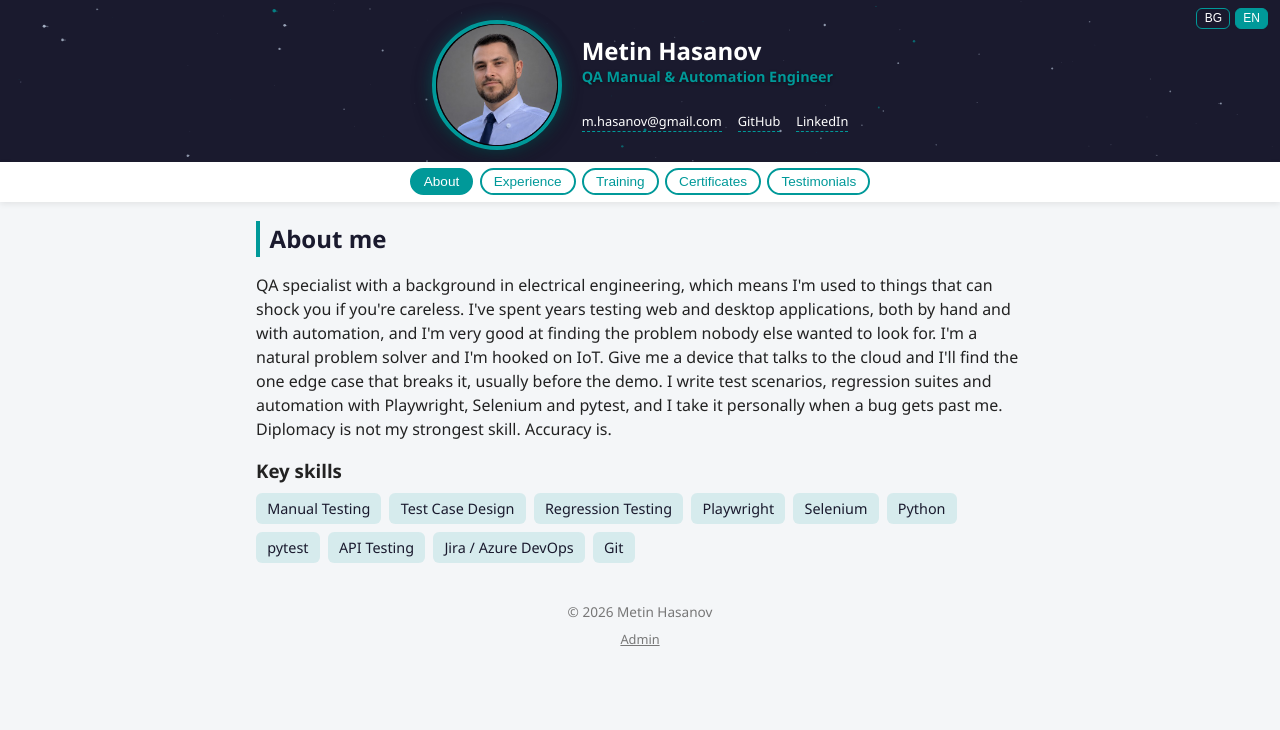
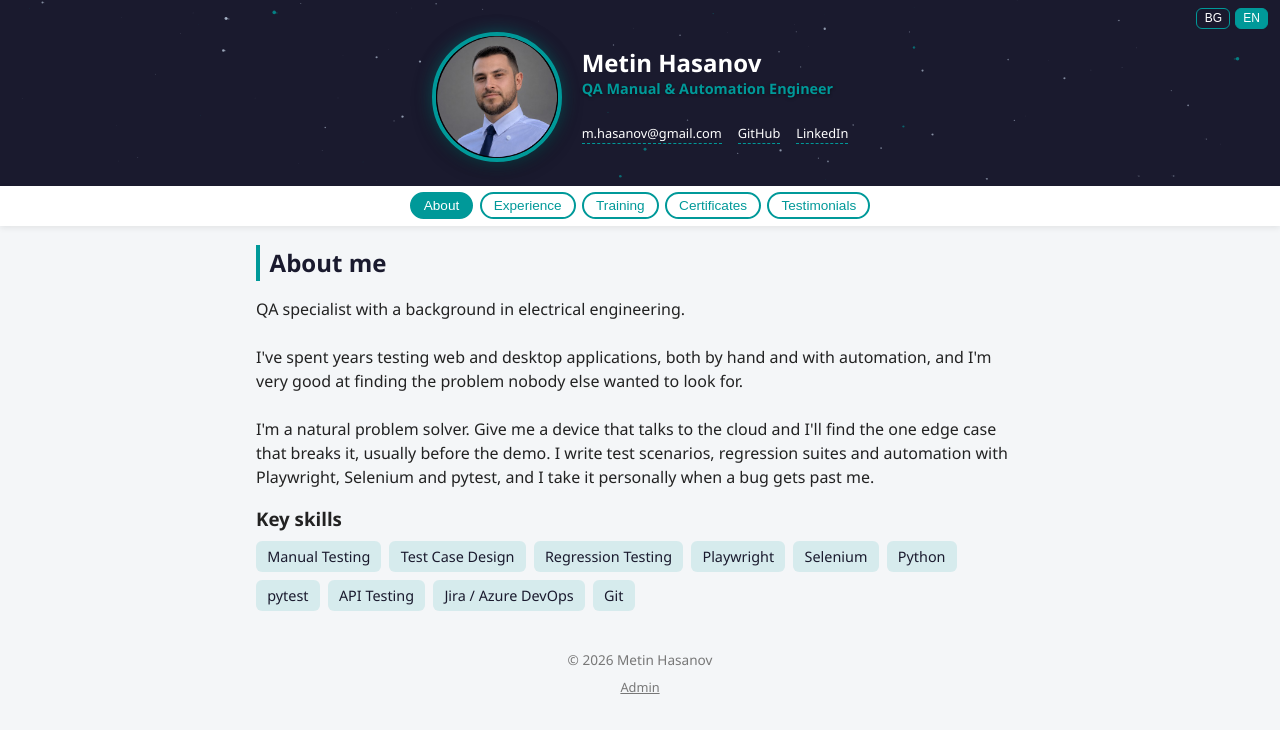
Before and after one commit to metin941/MetinQA, a plain HTML site: page index.html in a window 1280 px wide. Drawn offline with nearby package versions, Linux system fonts and the light colour scheme; no server answers.

Commit message:
Upodate about text

```diff
--- a/script.js
+++ b/script.js
@@ -14,7 +14,7 @@ const translations = {
     tabCerts: "Certificates",
     tabTestimonials: "Testimonials",
     aboutTitle: "About me",
-    aboutText: "QA specialist with a background in electrical engineering, which means I'm used to things that can shock you if you're careless. I've spent years testing web and desktop applications, both by hand and with automation, and I'm very good at finding the problem nobody else wanted to look for. I'm a natural problem solver and I'm hooked on IoT. Give me a device that talks to the cloud and I'll find the one edge case that breaks it, usually before the demo. I write test scenarios, regression suites and automation with Playwright, Selenium and pytest, and I take it personally when a bug gets past me. Diplomacy is not my strongest skill. Accuracy is.",
+    aboutText: "QA specialist with a background in electrical engineering. \n \n I've spent years testing web and desktop applications, both by hand and with automation, and I'm very good at finding the problem nobody else wanted to look for.\n \n I'm a natural problem solver. Give me a device that talks to the cloud and I'll find the one edge case that breaks it, usually before the demo. I write test scenarios, regression suites and automation with Playwright, Selenium and pytest, and I take it personally when a bug gets past me.",
     skillsTitle: "Key skills",
     skill1: "Manual Testing",
     skill2: "Test Case Design",
@@ -87,7 +87,7 @@ const translations = {
     tabCerts: "Сертификати",
     tabTestimonials: "Отзиви",
     aboutTitle: "За мен",
-    aboutText: "QA специалист с опит в електротехниката, което значи, че съм свикнал с неща, които могат да те ударят, ако не внимаваш. Години наред тествам уеб и десктоп приложения, ръчно и с автоматизация, и съм много добър в намирането на проблема, който никой друг не е искал да търси. Обичам да решавам проблеми и съм запален по IoT. Дай ми устройство, което говори с облака, и ще намеря единствения случай, който го чупи, обикновено преди демото. Пиша тест сценарии, регресионни пакети и автоматизация с Playwright, Selenium и pytest, и приемам като лична обида, когато бъг се промъкне покрай мен. Дипломацията не е най-силната ми страна. Точността е.",
+    aboutText: "QA специалист с опит в електротехниката.\n\nСпециализирам ръчно и автоматизирано тестване на уеб и десктоп приложения и съм много добър в намирането на проблема, който никой друг не е искал да търси.\n\nЕстествено решавам проблеми. Дайте ми устройство, което комуникира с облака, и ще намеря единствения случай, който го чупи, обикновено преди демото. Пиша тест сценарии, регресионни пакети и автоматизация с Playwright, Selenium и pytest и приемам като лична обида, когато бъг се промъкне покрай мен.",
     skillsTitle: "Ключови умения",
     skill1: "Ръчно тестване",
     skill2: "Проектиране на тест случаи",
--- a/style.css
+++ b/style.css
@@ -18,7 +18,7 @@ body {
   overflow: hidden;
   background: var(--dark);
   color: #fff;
-  padding: .75rem 1rem;
+  padding: 1.5rem 1rem;
 }
 /* Animated background canvas fills the hero */
 .bg-canvas {
@@ -326,4 +326,7 @@ h3 { margin: 1rem 0 .5rem; }
   margin-top: .5rem;
   font-size: .8rem;
 }
+[data-i18n="aboutText"] {
+  white-space: pre-line;
+}
 .admin-link a { color: #777; }
```
